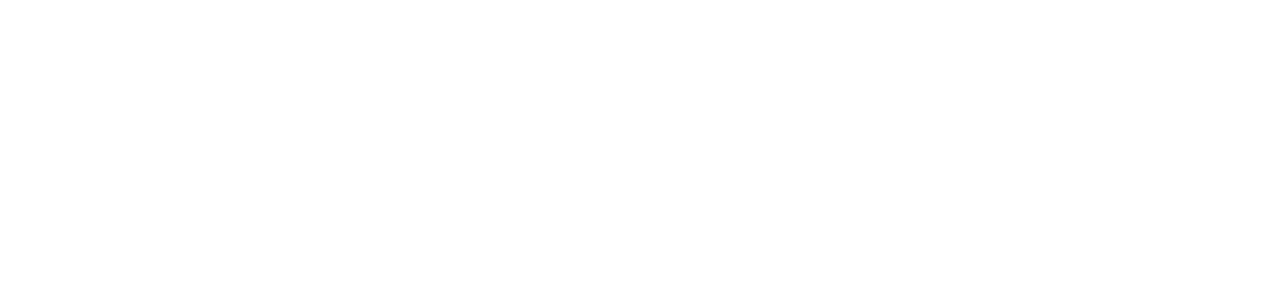
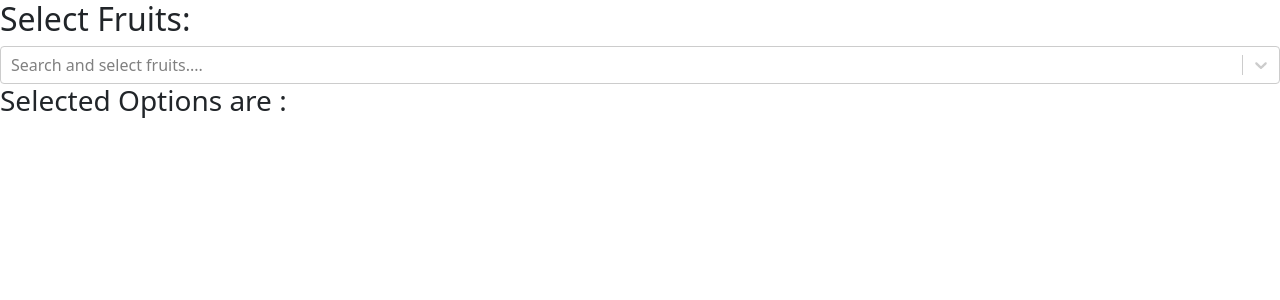
Before and after one commit to Ritwik880/reactjs-machine-coding-problems, a React (Vite) app: page /challenge39 in a window 1280 px wide. Before the commit this address had no page. Shown: the top 300 px of the page. Built offline with nearby package versions, Linux system fonts and the light colour scheme.

Commit message:
Challenge 39

```diff
--- a/package.json
+++ b/package.json
@@ -18,6 +18,7 @@
     "react-loader-spinner": "^6.1.6",
     "react-progress-bar-plus": "^1.3.1",
     "react-router-dom": "^6.18.0",
+    "react-select": "^5.8.0",
     "react-toastify": "^9.1.3",
     "use-sound": "^4.0.1"
   },
--- a/src/App.jsx
+++ b/src/App.jsx
@@ -59,6 +59,7 @@
 import Challenge36 from './Components/Challenge/Challenge36';
 import Challenge37 from './Components/Challenge/Challenge37';
 import Challenge38 from './Components/Challenge/Challenge38';
+import Challenge39 from './Components/Challenge/Challenge39';
 
 const App = () => {
   return (
@@ -120,6 +121,7 @@
       <Route path='/challenge36' element={<Challenge36/>}/>
       <Route path='/challenge37' element={<Challenge37/>}/>
       <Route path='/challenge38' element={<Challenge38/>}/>
+      <Route path='/challenge39' element={<Challenge39/>}/>
     </Routes>
   )
 }
--- /dev/null
+++ b/src/Components/Challenge/Challenge39.jsx
@@ -0,0 +1,54 @@
+// You are tasked with building a React.js component for a multi-select search functionality. Users should be able to search and select multiple items from a list of options.
+
+import React, {useState} from 'react';
+import Select from 'react-select';
+
+const Challenge39 = () => {
+    const [selectedOptions, setSelectedOptions] = useState([]);
+
+    const option = [
+        {value: 'apple', label: 'Apple'},
+        {value: 'banana', label: 'Banana'},
+        {value: 'orange', label: 'Orange'},
+        {value: 'grape', label: 'Grape'},
+        {value: 'watermelon', label: 'Watermelon'},
+    ]
+
+    const handleChange = (selectedValue)=>{
+        setSelectedOptions(selectedValue);
+    }
+  return (
+    <div>
+        <h2>
+            Select Fruits:
+        </h2>
+        <Select
+        isMulti
+        options={option}
+        value={selectedOptions}
+        onChange={handleChange}
+        placeholder="Search and select fruits...."
+        />
+
+        <div>
+            <h3>
+                Selected  Options are :
+
+            </h3>
+            <ul>
+                {
+                    selectedOptions.map((option)=>(
+                        <li key={option.value}>
+                            {
+                                option.label
+                            }
+                        </li>
+                    ))
+                }
+            </ul>
+        </div>
+    </div>
+  )
+}
+
+export default Challenge39
```
Also changed, not shown: 1 other file (tests, documents, lock files or other folders).
